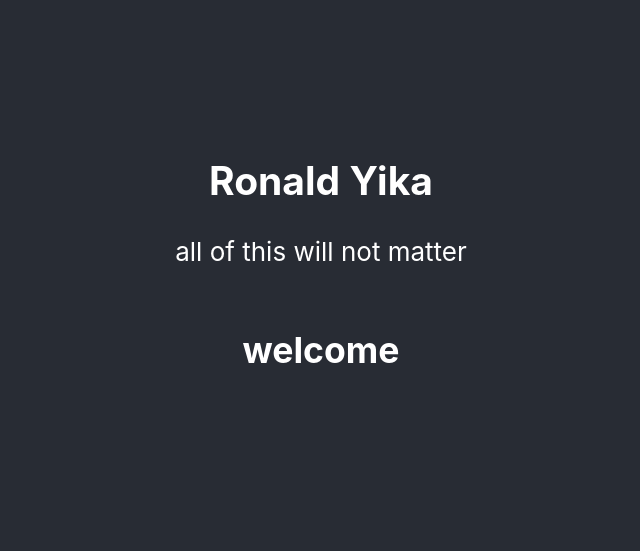
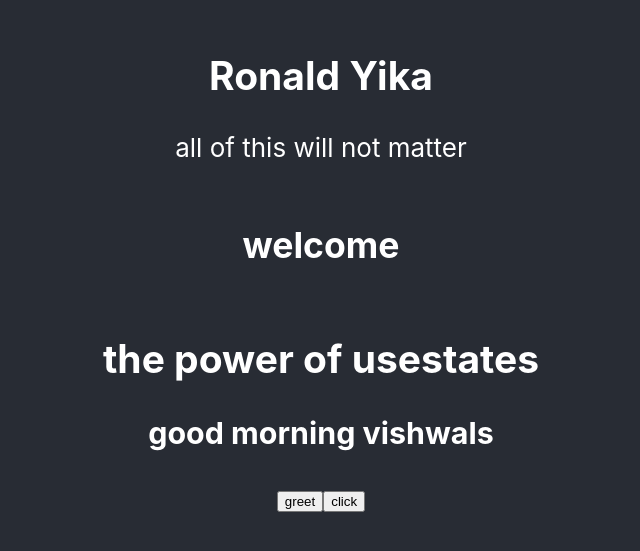
Before and after one commit to Ronaldyika/React_frontend_dev, a React (Create React App) app in the folder myreactapp/: page / in a window 1280 px wide. Shown: the part 147-698 px from the top of the page, without its empty margins (319-959 px from the left). Built offline with nearby package versions, Linux system fonts and the light colour scheme.

Commit message:
studied theuse  of setstates,props

```diff
--- a/myreactapp/src/App.js
+++ b/myreactapp/src/App.js
@@ -2,6 +2,7 @@ import logo from './logo.svg';
 import './App.css';
 import Greet from './components/props';
 import Greeting from './components/read';
+import Message from './components/message_states';
 import Welcome from './components/class';
 function App() {
   return (
@@ -24,6 +25,7 @@ function App() {
             <p>i am a prop child</p>
           </Greet>
           <Greet name="Juli"></Greet> */}
+          <Message/>
         </div>
       </header>
     </div>
--- a/myreactapp/src/components/message_states.js
+++ b/myreactapp/src/components/message_states.js
@@ -3,15 +3,33 @@ import React, {Component} from "react";
 class Message extends Component{
     constructor(){
         super()
-        const state({
-            message:'welcome vishwalls'
+        this.state = {
+            Message:'good morning vishwals'
+        }
+    }
+
+    hasGreet = ()=>{
+        this.setState ({
+            Message:'what is your program today'
+        });
+    }
+    Greet = ()=>{
+        this.setState ({
+            Message: 'greetings Vishwals'
         })
     }
     render(){
         return(
             <div>
-                <h2>dealing with usestates</h2>
+                <h2>the power of usestates</h2>
+                <div>
+                    <h3>{this.state.Message}</h3>
+                </div>
+                <button onClick={()=>this.Greet()}>greet</button>
+                <button onClick={()=>this.hasGreet()}>click</button>
             </div>
         );
     }
 }
+
+export default Message
```
